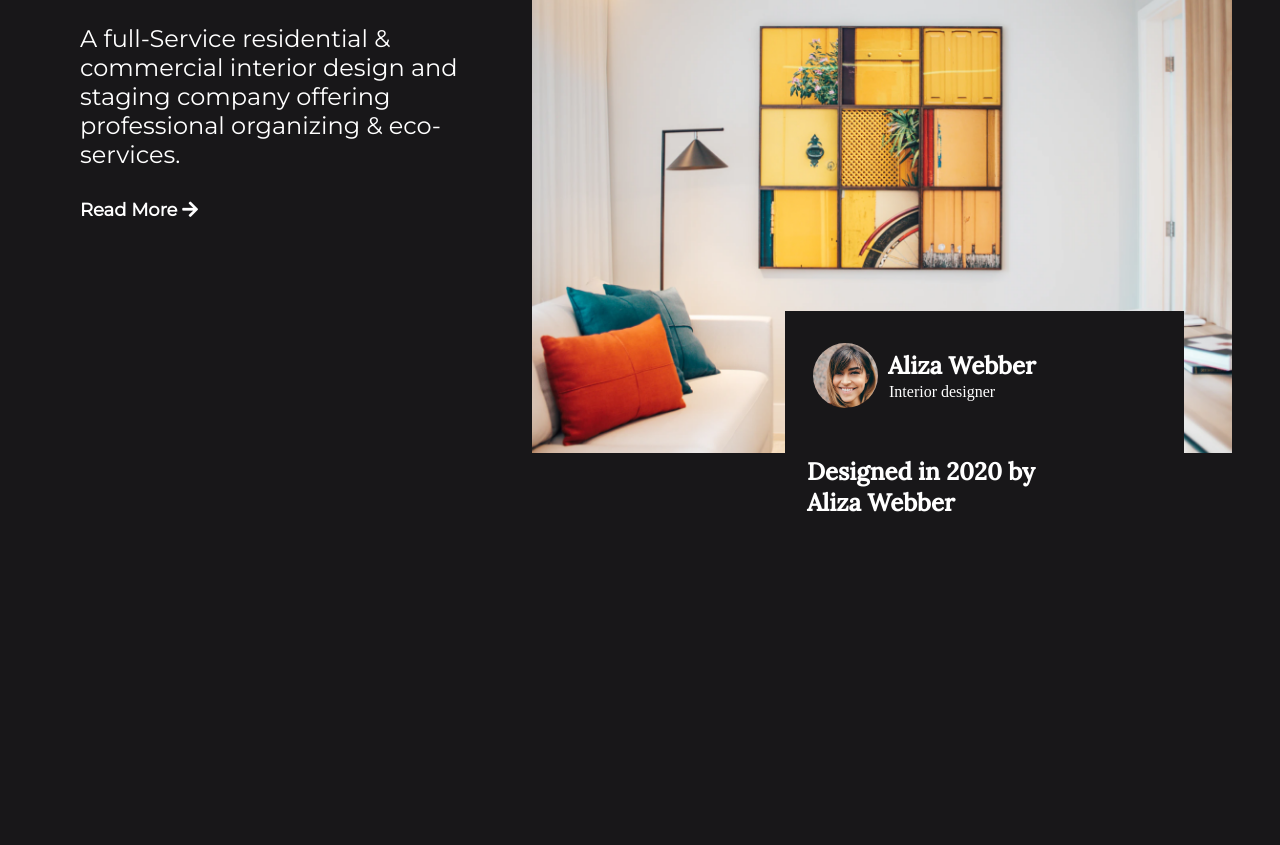
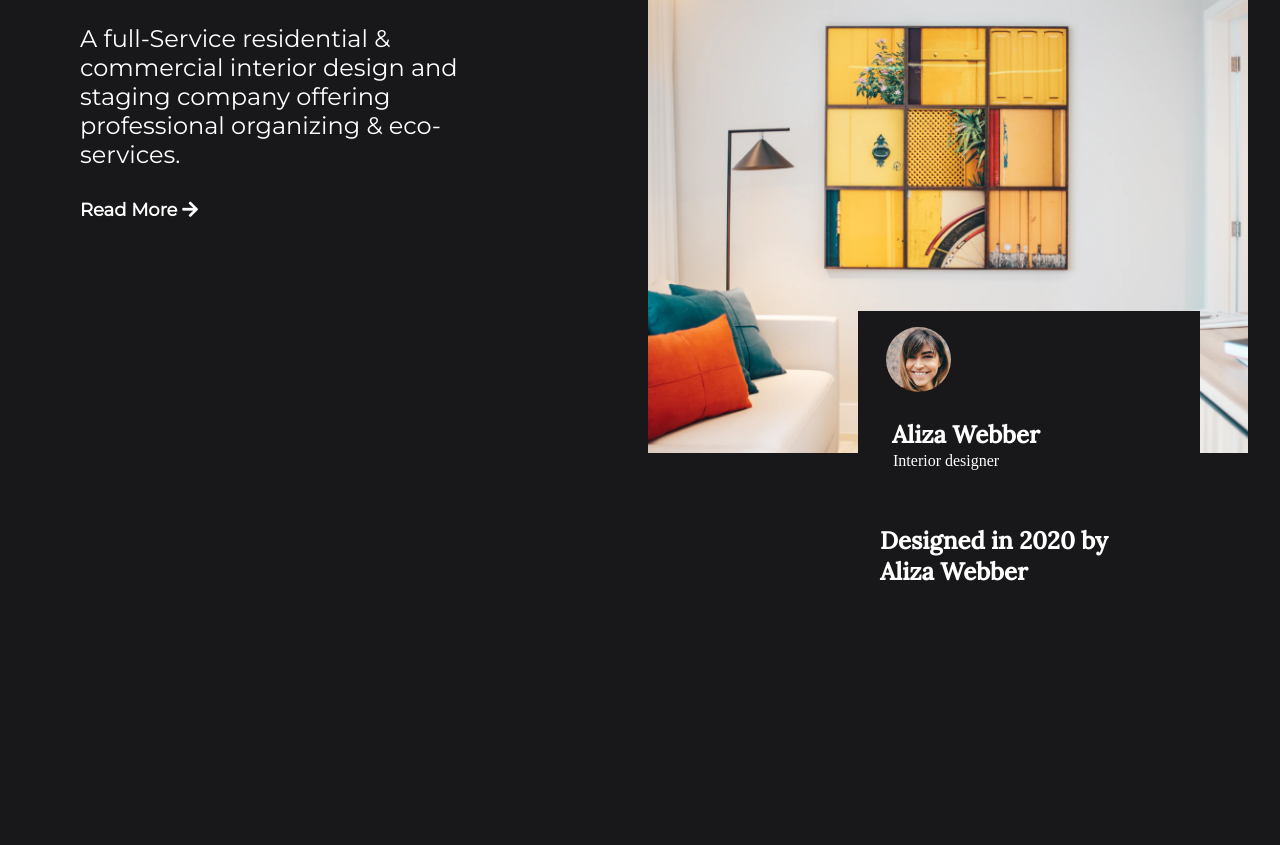
Before and after one commit to Hassanzaid-bit/Interior-consultant-page, a plain HTML site: page index.html in a window 1280 px wide. Shown: the part 255-1100 px from the top of the page. Drawn offline with nearby package versions, Linux system fonts and the light colour scheme.

Commit message:
Grid layout

```diff
--- a/style.css
+++ b/style.css
@@ -149,10 +149,9 @@ body{
 
 .wrapper{
     display: grid;
-    align-items: flex-start;
-    grid-template-columns: repeat(auto-fit, minmax(250px, 1fr));
+    grid-template-columns: repeat(auto-fit, minmax(200px, 1fr));
     row-gap: 4ch;
-    column-gap: 1ch;
+    column-gap: 1rem;
     padding: 4em 2em;
     height: 500px;
 }
@@ -203,9 +202,8 @@ body{
     background-position: center;
     background-size: cover;
     position: relative;
-    left: -7em;
     height: 530px;
-    width: 700px;
+
 }
 .card{
     background: #181719;
```
